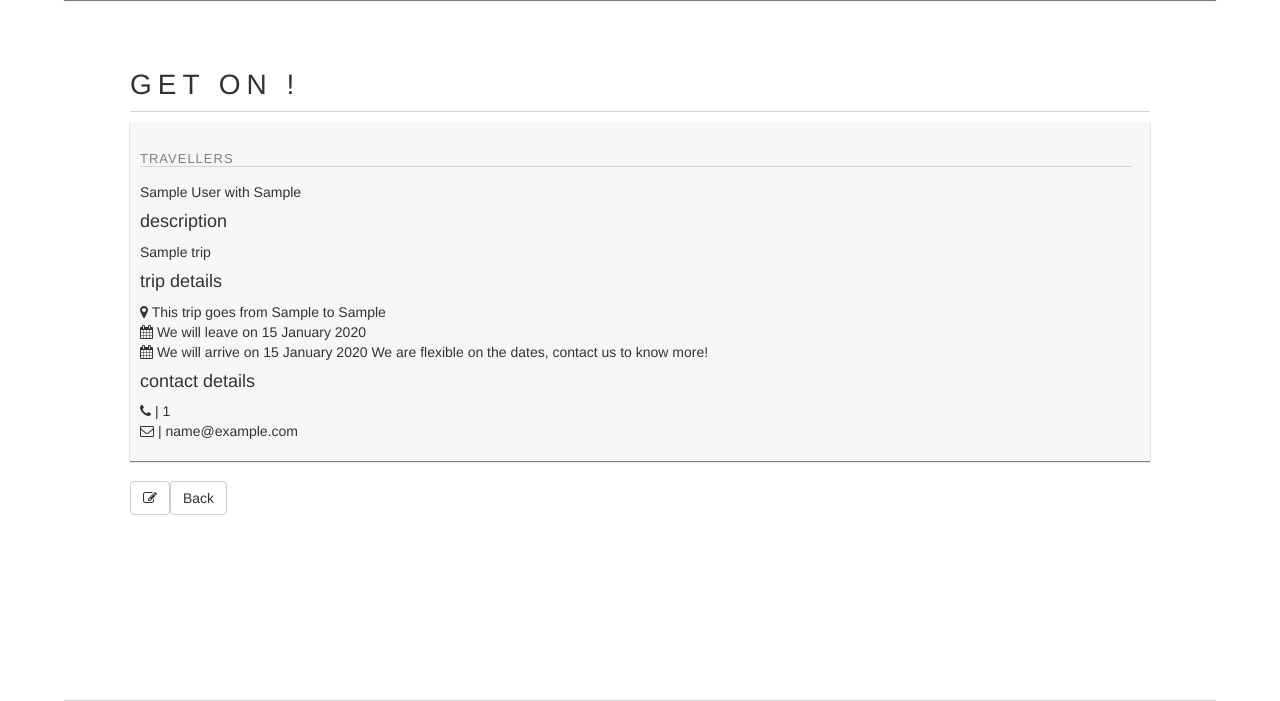
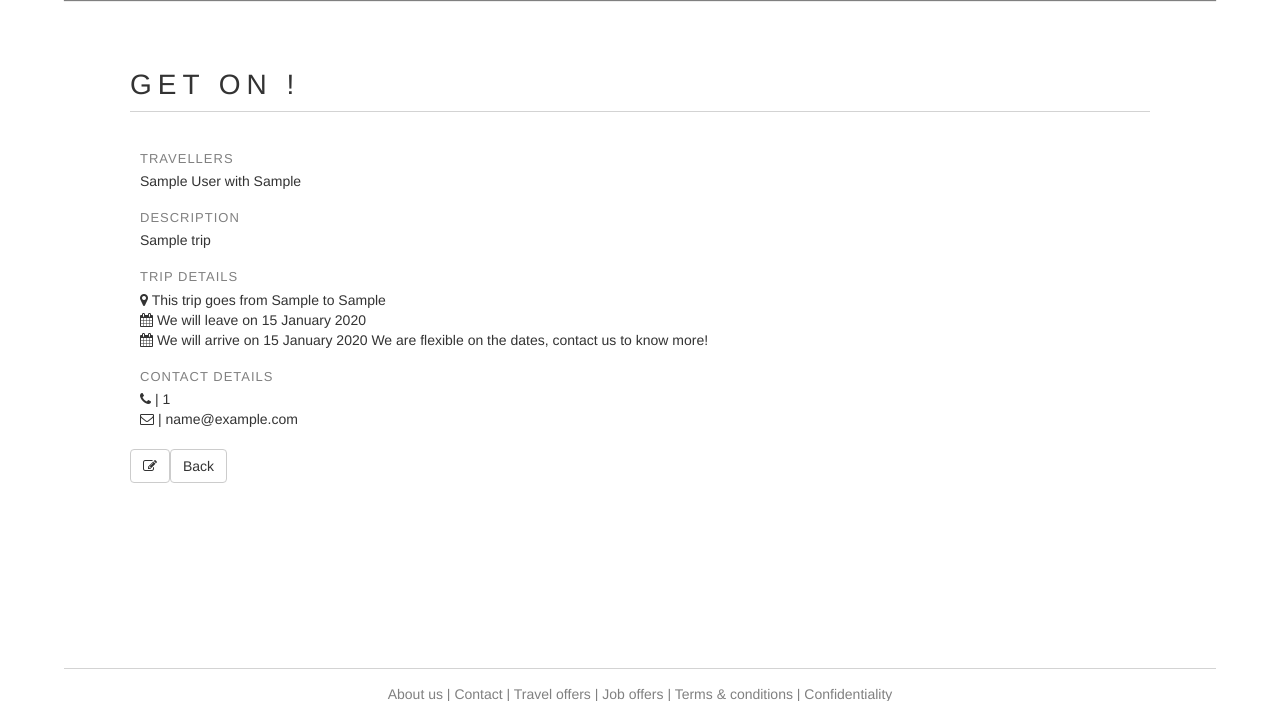
Before and after one commit to TimGoulain/tim_app, a Rails app: page /trips/1 in a window 1280 px wide. Shown: the part 140-841 px from the top of the page. Run offline with Rails 7, Linux system fonts and the light colour scheme; a user stored in the database is signed in; tables that the repository leaves empty hold one stand-in row (values such as "Sample post"); style sheets or scripts are compiled from the project's sources; parts of the project's set-up code (start-up, migrations or seed data) failed here and were passed over; some libraries are stand-ins or nearby versions.

Commit message:
Working on design show offer and trip and strftime

```diff
--- a/app/assets/stylesheets/all/offer.css.scss
+++ b/app/assets/stylesheets/all/offer.css.scss
@@ -54,9 +54,6 @@
   padding-top: 10px;
   padding-left: 10px;
   padding-bottom: 20px;
-  background-color: rgba(0, 0, 0, 0.03);
-  border: 0px;
-  border-radius: 0px;
-  box-shadow: 0px 1px 1px rgba(0, 0, 0, 0.43), -1px 0px 0px rgba(0, 0, 0, 0.03), 1px 0px 0px rgba(0, 0, 0, 0.03), 0px 1px 0px rgba(0, 0, 0, 0.12);
+  background-color: white;
   max-width: 1100px;
 }
--- a/app/assets/stylesheets/all/shared.css.scss
+++ b/app/assets/stylesheets/all/shared.css.scss
@@ -25,6 +25,18 @@
     margin-top: 20px;
   }
 }
+
+.subtitle-without-border {
+  h4 {
+    text-transform: uppercase;
+    font-size: 13px;
+    letter-spacing: 1px;
+    color: gray;
+    margin-bottom: 5px;
+    margin-top: 20px;
+  }
+}
+
 
 /* Search bar */
 
--- a/app/assets/stylesheets/all/trip.css.scss
+++ b/app/assets/stylesheets/all/trip.css.scss
@@ -43,10 +43,6 @@
   padding-top: 10px;
   padding-left: 10px;
   padding-bottom: 20px;
-  background-color: rgba(0, 0, 0, 0.03);
-  border: 0px;
-  border-radius: 0px;
-  box-shadow: 0px 1px 1px rgba(0, 0, 0, 0.43), -1px 0px 0px rgba(0, 0, 0, 0.03), 1px 0px 0px rgba(0, 0, 0, 0.03), 0px 1px 0px rgba(0, 0, 0, 0.12);
+  background-color: white;
   max-width: 1100px;
-
 }
--- a/app/views/trips/_form.html.haml
+++ b/app/views/trips/_form.html.haml
@@ -16,7 +16,7 @@
           = f.input :departure_point, label: "City or place of departure", placeholder: "ex: Perth"
           = f.input :arrival_point, label: "City or place of arrival", placeholder: "ex: Broome"
           = f.input :name, label: "Description", placeholder: "Shortly describe your trip, give the transport means you'll use and so on, ex: Cool trip in a van with nice people"
-          = f.input :started_at, as: :string, input_html: {class: 'date-picker'}
+          = f.input :started_at, as: :string, input_html: {class: 'birthday-picker'}
           = f.input :ended_at, as: :string, input_html: {class: 'date-picker'}
           = f.input :flexible_date, label: "Are these dates flexible?"
     .form-actions
--- a/app/views/trips/index.html.haml
+++ b/app/views/trips/index.html.haml
@@ -12,7 +12,7 @@
   %br
 
   - if @trips.empty?
-    .no-result There are no travel offers for you yet!
+    .no-result There are no travel offers for you yet... You can post your own travel offer to find co-travellers!
   - else
     = render @trips
   %br
--- a/app/views/trips/show.html.haml
+++ b/app/views/trips/show.html.haml
@@ -3,38 +3,37 @@
 .page-title
   %h1 Get on !
 
-.well.show-trip
-  .subtitle
-    %h4= "travellers"
+.show-trip
+  .subtitle-without-border
+    %h4 travellers
     = @trip.user.name
     - if @trip.cotraveller
       with
       = @trip.cotraveller
-  .trip-description
-    %h4= "description"
+    %br
+    %h4 description
     = @trip.name
-  .locations-and-date
-    .locations_and_date.title
-      %h4= "trip details"
-      %b.fa.fa-map-marker
-      This trip goes from
-      = @trip.departure_point
-      to
-      = @trip.arrival_point
+    %br
+    %h4 trip details
+    %b.fa.fa-map-marker
+    This trip goes from
+    = @trip.departure_point
+    to
+    = @trip.arrival_point
+    %br
+    - if @trip.started_at
+      %b.fa.fa-calendar
+      We will leave on
+      #{@trip.started_at.strftime("%d %B %Y")}
       %br
-      - if @trip.started_at
-        %b.fa.fa-calendar
-        We will leave on
-        #{@trip.started_at.strftime("%d %B %Y")}
-        %br
-      - if @trip.ended_at
-        %b.fa.fa-calendar
-        We will arrive on
-        #{@trip.ended_at.strftime("%d %B %Y")}
-      - if @trip.flexible_date.present?
-        = "We are flexible on the dates, contact us to know more!"
-  .contact_information
-    %h4= "contact details"
+    - if @trip.ended_at
+      %b.fa.fa-calendar
+      We will arrive on
+      #{@trip.ended_at.strftime("%d %B %Y")}
+    - if @trip.flexible_date.present?
+      = "We are flexible on the dates, contact us to know more!"
+    %br
+    %h4 contact details
     - if @trip.phone
       %b.fa.fa-phone
       \|
```
Also changed, not shown: app/views/offers/show.html.haml (+7 -9 lines).
